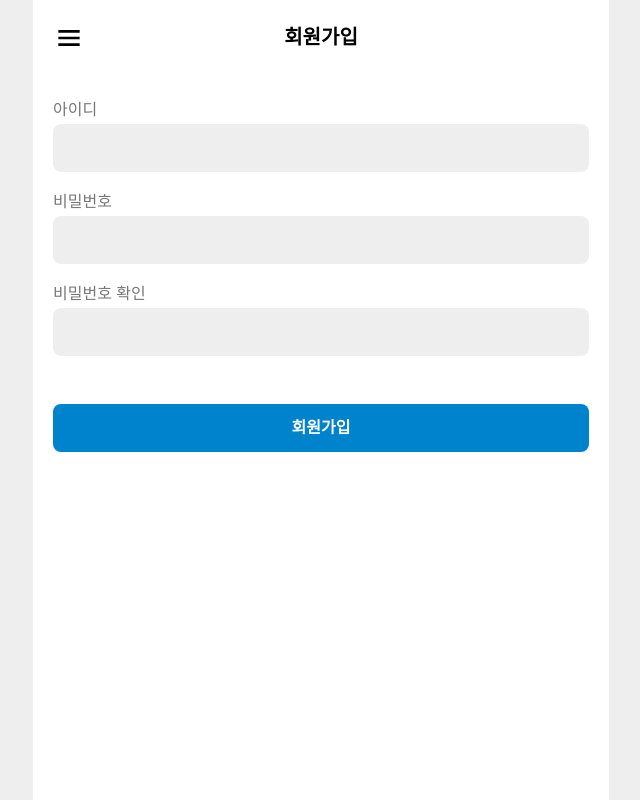
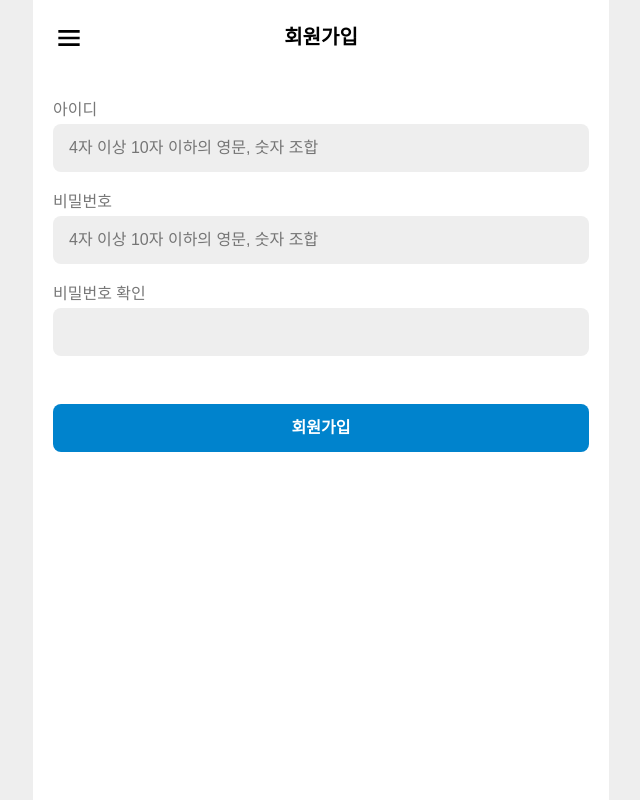
Before and after one commit to do-day/frontend, a Next.js app: page /signup in a window 1280 px wide. Shown: the whole page, without its empty margins (319-959 px from the left). Built offline with nearby package versions, Linux system fonts and the light colour scheme; no server answers.

Commit message:
feat: 회원가입 인풋 유효성 검사 추가
- Input 컴포넌트에 placeholder 추가

```diff
--- a/components/Input.tsx
+++ b/components/Input.tsx
@@ -6,11 +6,12 @@ interface Props {
   label?: string;
   id?: string;
   value: string;
+  placeholder?: string;
   onChange: (e: React.ChangeEvent<HTMLInputElement>) => void;
 }
 
 function Input(
-  { type = 'text', label, id, value, onChange }: Props,
+  { type = 'text', label, id, value, placeholder, onChange }: Props,
   ref: ForwardedRef<HTMLInputElement>,
 ) {
   return (
@@ -20,6 +21,7 @@ function Input(
         type={type}
         id={id ? id : ''}
         value={value}
+        placeholder={placeholder}
         onChange={onChange}
         ref={ref}
       ></styles.Input>
--- a/pages/signup/index.tsx
+++ b/pages/signup/index.tsx
@@ -8,6 +8,7 @@ import Input from '@/components/Input';
 import Header from '@/components/Header';
 import { LOCAL_STORAGE_KEY, ROUTES } from '@/constants';
 import * as styles from '@/components/styles/login-signup/style';
+import { validateInput } from '@/utils';
 
 export default function Signup() {
   const [signupForm, setSignupForm] = useState({
@@ -15,9 +16,11 @@ export default function Signup() {
     password: '',
     passwordCheck: '',
   });
-  const userIdRef = useRef<HTMLInputElement>(null);
   const [message, setMessage] = useState('');
   const router = useRouter();
+  const userIdRef = useRef<HTMLInputElement>(null);
+  const passwordRef = useRef<HTMLInputElement>(null);
+  const passwordCheckRef = useRef<HTMLInputElement>(null);
 
   const signupMutation = useMutation({
     mutationFn: signup,
@@ -44,16 +47,31 @@ export default function Signup() {
     e.preventDefault();
     if (!signupForm.userId) {
       setMessage('아이디를 입력해주세요.');
+      userIdRef.current?.focus();
       return;
     }
     if (!signupForm.password) {
       setMessage('비밀번호를 입력해주세요.');
+      passwordRef.current?.focus();
       return;
     }
     if (!signupForm.passwordCheck) {
       setMessage('비밀번호 확인을 입력해주세요.');
+      passwordCheckRef.current?.focus();
       return;
     }
+
+    if (!validateInput(signupForm.userId)) {
+      setMessage('아이디는 4자 이상 10자 이하의 영문, 숫자 조합입니다.');
+      userIdRef.current?.focus();
+      return;
+    }
+    if (!validateInput(signupForm.password)) {
+      setMessage('비밀번호는 4자 이상 10자 이하의 영문, 숫자 조합입니다.');
+      passwordRef.current?.focus();
+      return;
+    }
+
     signupMutation.mutate({
       userId: signupForm.userId,
       password: signupForm.password,
@@ -71,6 +89,7 @@ export default function Signup() {
                 label="아이디"
                 id="userId"
                 value={signupForm.userId}
+                placeholder={'4자 이상 10자 이하의 영문, 숫자 조합'}
                 onChange={(e) =>
                   setSignupForm({ ...signupForm, userId: e.target.value })
                 }
@@ -81,9 +100,11 @@ export default function Signup() {
                 label="비밀번호"
                 id="password"
                 value={signupForm.password}
+                placeholder={'4자 이상 10자 이하의 영문, 숫자 조합'}
                 onChange={(e) =>
                   setSignupForm({ ...signupForm, password: e.target.value })
                 }
+                ref={passwordRef}
               />
               <Input
                 type="password"
@@ -96,6 +117,7 @@ export default function Signup() {
                     passwordCheck: e.target.value,
                   })
                 }
+                ref={passwordCheckRef}
               />
               <styles.Message>{message}</styles.Message>
             </styles.InputBox>
--- a/utils/index.ts
+++ b/utils/index.ts
@@ -18,3 +18,8 @@ export const formatOnlyDate = (rewardDate?: string) => {
 
   return `${month}.${day}`;
 };
+
+export const validateInput = (str: string) => {
+  const regex = /^(?=.*[a-zA-Z])(?=.*[0-9]).{4,10}$/;
+  return regex.test(str);
+};
```
